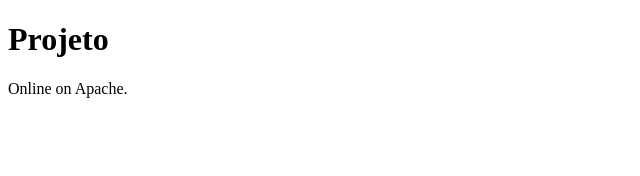
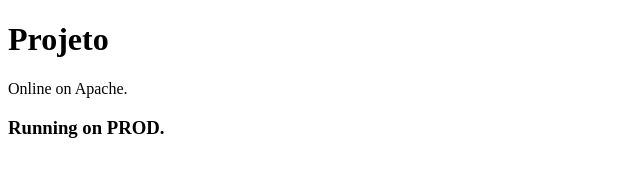
Before and after one commit to BrnCalisario/senai-deploy, a plain HTML site: page index.html in a window 1280 px wide. Shown: the whole page, without its empty margins (0-640 px from the left). Drawn offline with Linux system fonts and the light colour scheme.

Commit message:
prod changes

```diff
--- a/index.html
+++ b/index.html
@@ -8,5 +8,7 @@
 <body>
     <h1>Projeto</h1>
     <p>Online on Apache.</p>
+
+    <h3>Running on PROD.</h3>
 </body>
 </html>
```
